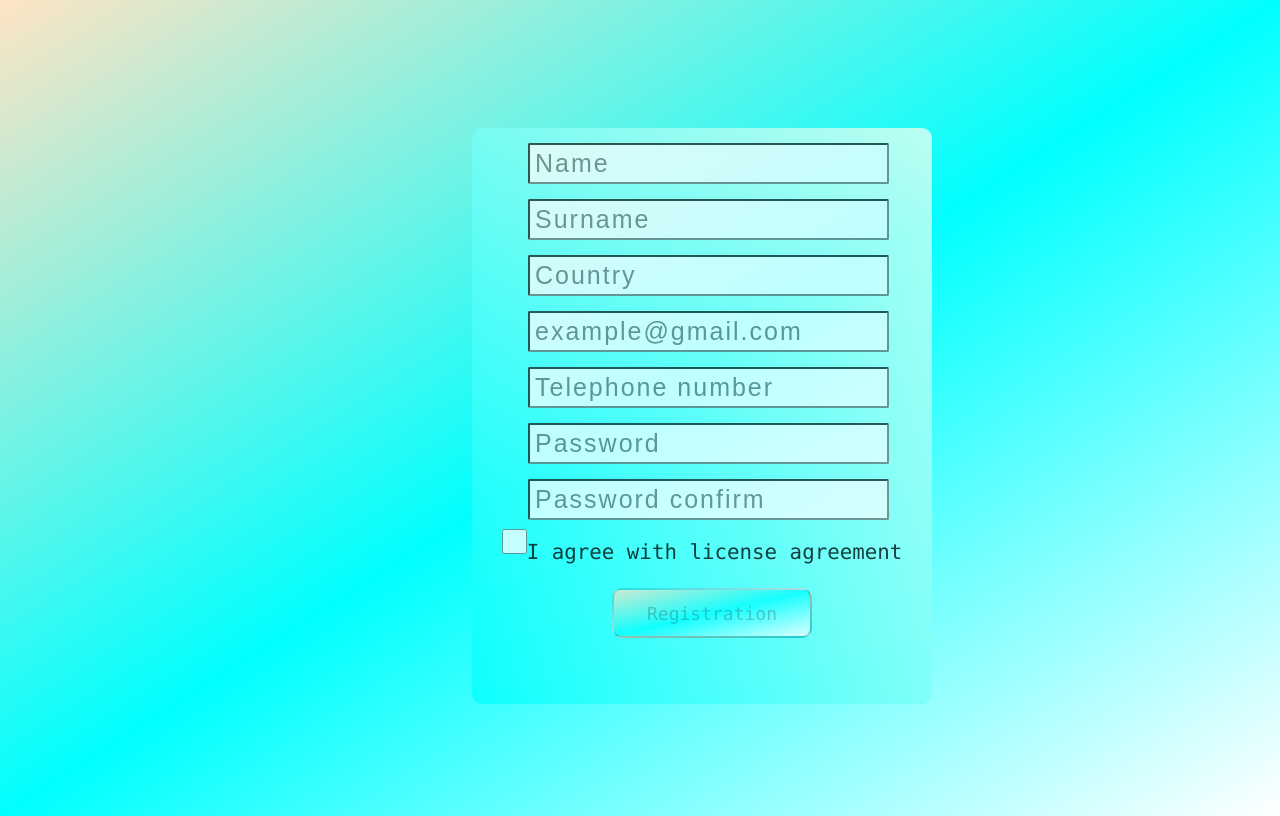
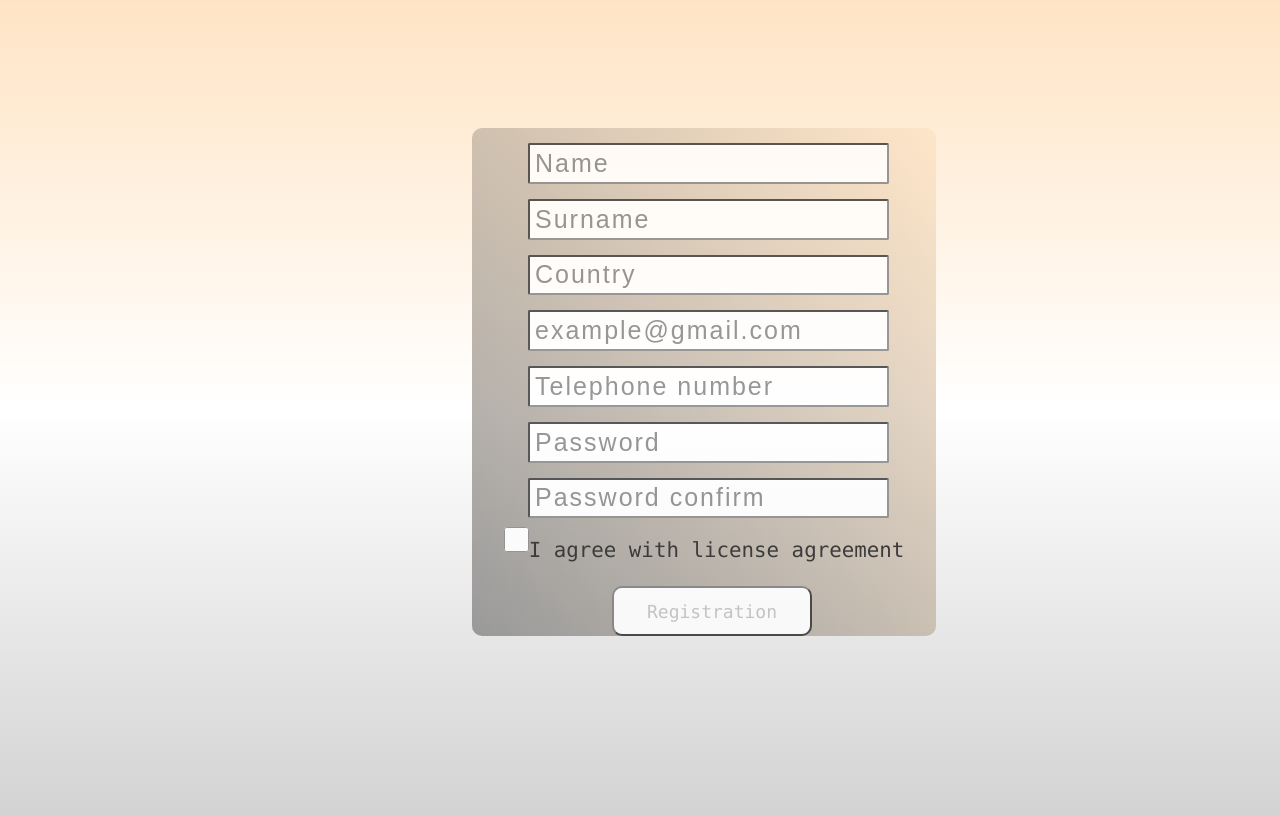
Before and after one commit to maxwellua/sergey-maksim-intership, a website: page index.html in a window 1280 px wide. Drawn offline with Linux system fonts and the light colour scheme.

Commit message:
Changed gradients, add some animations, fixed mistakes

```diff
--- a/form.js
+++ b/form.js
@@ -90,6 +90,7 @@ function checkButton() {
     for (let iteration = 0; iteration < arrayOfInputs.length - 1; iteration++) {
         if (arrayOfInputs[iteration].style.borderColor !== "blue") {
             document.getElementById('registration').setAttribute('disabled', 'disabled');
+            document.getElementById('registration').style.background = 'white';
 
             return allFieldsRight = false;
         }
@@ -97,6 +98,10 @@ function checkButton() {
     allFieldsRight = true;
     if (allFieldsRight && arrayOfInputs[7].checked) {
         document.getElementById('registration').removeAttribute('disabled');
+        document.getElementById('registration').style.background = 'linear-gradient(to left bottom, bisque, grey)';
         console.log('done');
+    } else {
+        document.getElementById('registration').setAttribute('disabled', 'disabled');
+        document.getElementById('registration').style.background = 'white';
     }
 }
--- a/styles.css
+++ b/styles.css
@@ -1,7 +1,7 @@
 body {
     width: 100vw;
     height: 100vh;
-    background:  linear-gradient(to left top, white, aqua, bisque);
+    background:  linear-gradient(to top, lightgrey, white, bisque);
 }
 
 .content {
@@ -9,9 +9,9 @@ body {
     padding-top: 15vh;
 }
 .form {
-    height: 72vh;
-    width: 57.5vh;
-    background: linear-gradient(to left bottom, honeydew, aqua);
+    height: 63.5vh;
+    width: 58vh;
+    background: linear-gradient(to left bottom, bisque, grey);
     opacity: 0.75;
     border-radius: 10px;
     /*justify-self: center;*/
@@ -27,6 +27,7 @@ p {
     text-align: center;
 }
 .formInput {
+    outline: none;
     padding-left: 5px;
     border-radius: 2px;
     letter-spacing: 2px;
@@ -37,8 +38,10 @@ p {
     width: 350px;
 }
 #registration {
+    transition: all ease 1.5s;
     margin-top: 20px;
-    background:  linear-gradient(to left top, white, aqua, bisque);
+    background:  white;
+    border-color: dimgrey;
     border-radius: inherit;
     margin-left: 140px;
     font-size: 18px;
```
